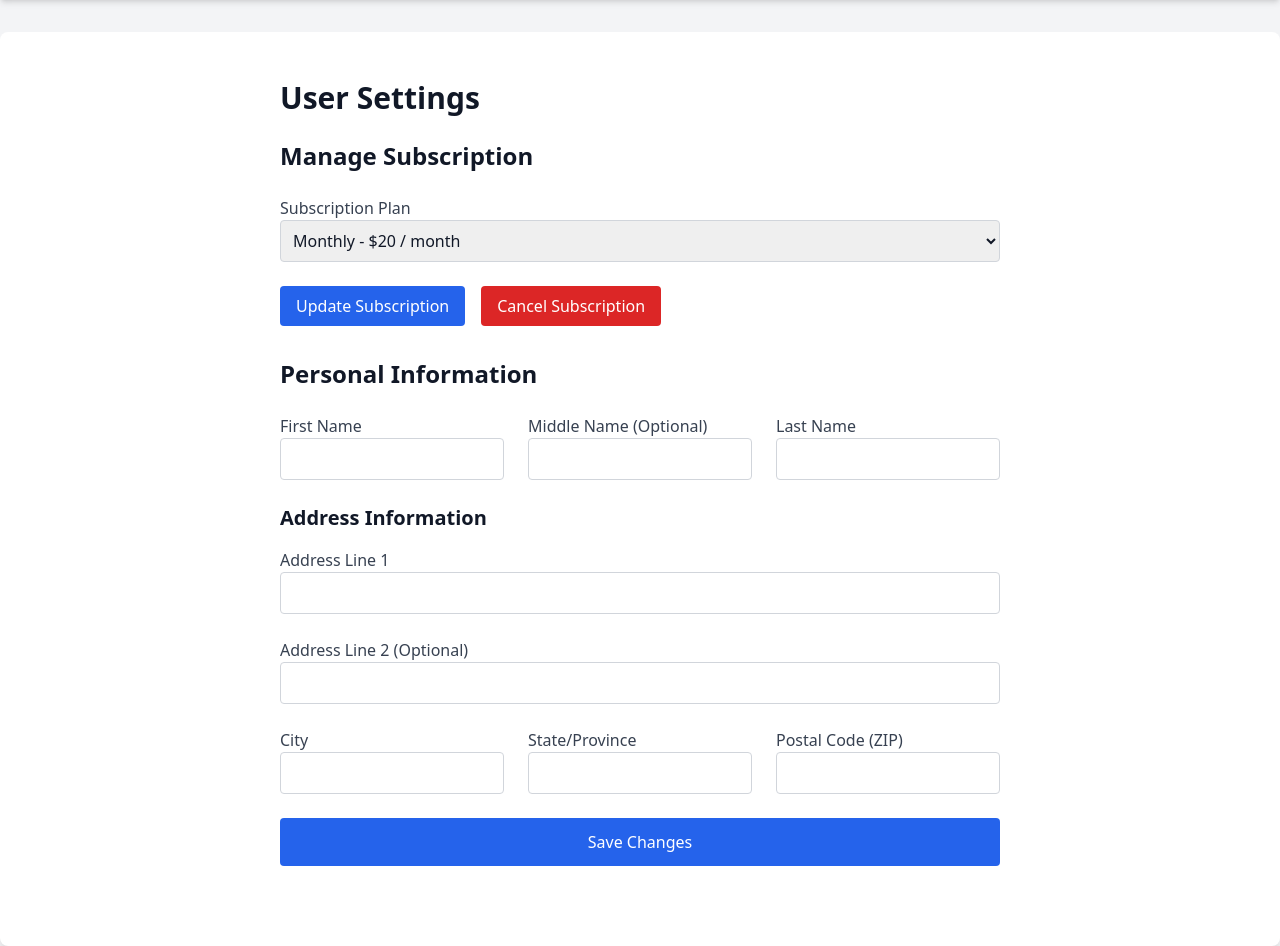
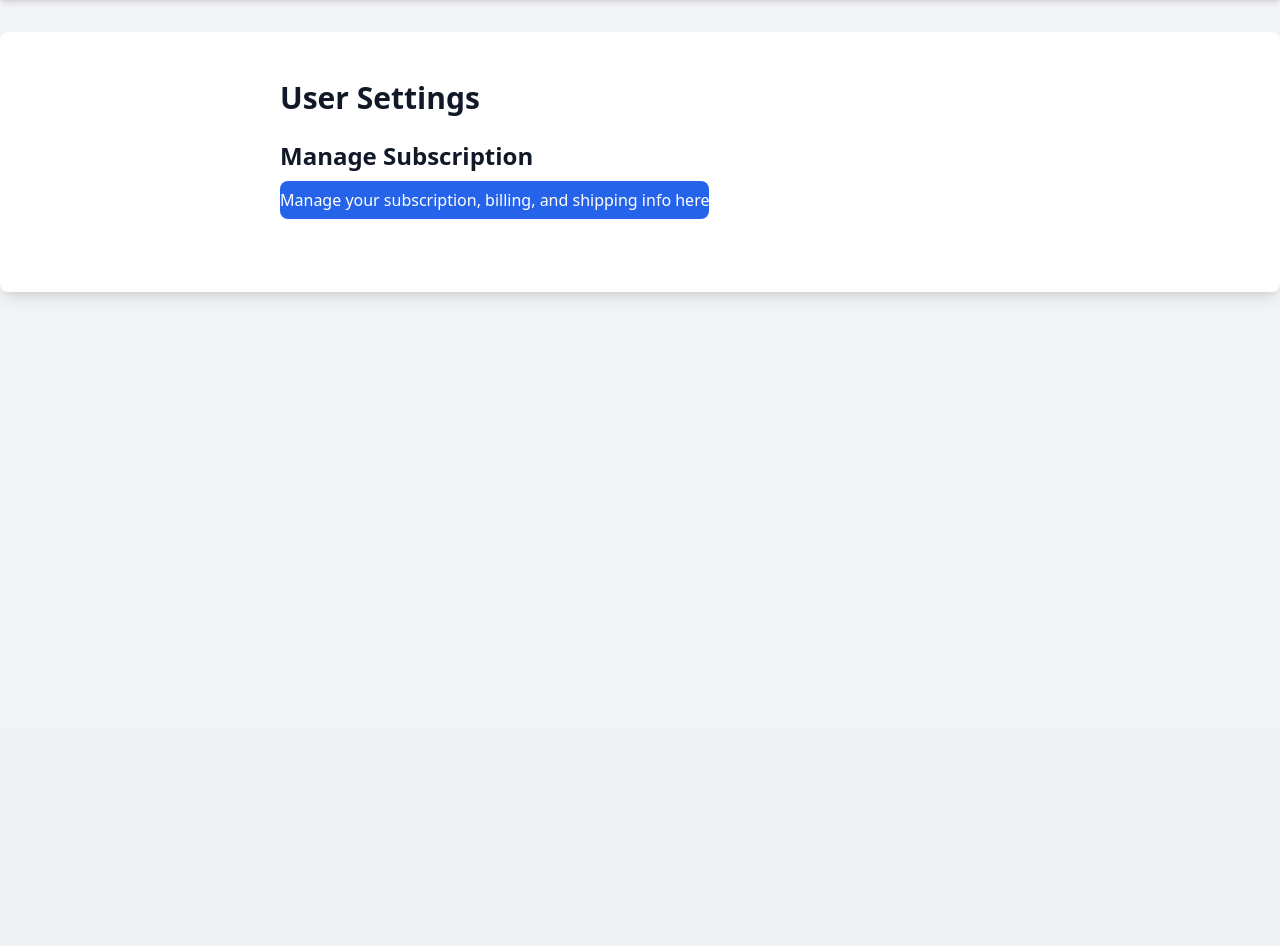
Before and after one commit to Slam-Dunk-Software/papers, a Django app: template core/users/templates/settings.html in a window 1280 px wide. Shown: the part 72-1018 px from the top of the page. After the commit the page ends 370 px from the top, so only its background shows below. Run offline with Django 5.2, Linux system fonts and the light colour scheme; the template is opened without the code that fills it, so the values that code supplies are empty; some libraries are stand-ins or nearby versions.

Commit message:
More shop

```diff
--- a/core/templates/shopify_buy_button.html
+++ b/core/templates/store/annual_button.html
@@ -58,7 +58,7 @@
       "price": false
     },
     "text": {
-      "button": "Buy now"
+      "button": "Sign up for an annual subscription and get two months free!"
     }
   },
   "productSet": {
--- a/core/templates/subscribe.html
+++ b/core/templates/subscribe.html
@@ -77,7 +77,8 @@
         </div>
       </div>
 
-      {% include "shopify_buy_button.html" %}
+      {% include "monthly_button.html" %}
+      {% include "annual_button.html" %}
 
       <!-- Submit -->
       <div class="mt-6">
--- a/core/users/templates/settings.html
+++ b/core/users/templates/settings.html
@@ -5,125 +5,13 @@
   <h1 class="text-3xl font-bold mb-6">User Settings</h1>
 
   <!-- Subscription Management -->
+  <!-- FIXME: Can we check to see if the user is subscribed in Shopify? -->
+  <!-- If yes, display something; if no, funnel them towards subscribing! -->
   <section class="mb-8">
     <h2 class="text-2xl font-semibold mb-4">Manage Subscription</h2>
-    <form method="POST" action="{% url 'subscribe' %}" class="space-y-6">
-      {% csrf_token %}
-      <div>
-        <label for="subscription_plan" class="block text-gray-700">Subscription Plan</label>
-        <select id="subscription_plan" name="subscription_plan"
-                class="w-full p-2 border border-gray-300 rounded focus:ring-2 focus:ring-blue-500">
-          <option value="monthly" {% if user.profile.subscription_plan == "monthly" %}selected{% endif %}>
-            Monthly - $20 / month
-          </option>
-          <option value="yearly" {% if user.profile.subscription_plan == "yearly" %}selected{% endif %}>
-            Yearly - $200 / year
-          </option>
-        </select>
-      </div>
-      <div class="flex items-center space-x-4">
-        <button type="submit"
-                class="bg-blue-600 text-white py-2 px-4 rounded hover:bg-blue-800 transition">
-          Update Subscription
-        </button>
-        <button type="button"
-                id="cancel-subscription"
-                class="bg-red-600 text-white py-2 px-4 rounded hover:bg-red-800 transition">
-          Cancel Subscription
-        </button>
-      </div>
-    </form>
-  </section>
-
-  <!-- Personal Information -->
-  <section class="mb-8">
-    <h2 class="text-2xl font-semibold mb-4">Personal Information</h2>
-    <form method="POST" action="{% url 'settings' %}" class="space-y-6">
-      {% csrf_token %}
-      <div class="grid grid-cols-1 md:grid-cols-3 gap-6">
-        <div>
-          <label for="first_name" class="block text-gray-700">First Name</label>
-          <input id="first_name" type="text" name="first_name" value="{{ user.first_name }}" required
-                 class="w-full p-2 border border-gray-300 rounded focus:ring-2 focus:ring-blue-500">
-        </div>
-        <div>
-          <label for="middle_name" class="block text-gray-700">Middle Name (Optional)</label>
-          <input id="middle_name" type="text" name="middle_name" value="{{ user.profile.middle_name }}"
-                 class="w-full p-2 border border-gray-300 rounded focus:ring-2 focus:ring-blue-500">
-        </div>
-        <div>
-          <label for="last_name" class="block text-gray-700">Last Name</label>
-          <input id="last_name" type="text" name="last_name" value="{{ user.last_name }}" required
-                 class="w-full p-2 border border-gray-300 rounded focus:ring-2 focus:ring-blue-500">
-        </div>
-      </div>
-
-      <!-- Address Information -->
-      <div>
-        <h3 class="text-xl font-semibold mb-4">Address Information</h3>
-        <div class="space-y-6">
-          <div>
-            <label for="address1" class="block text-gray-700">Address Line 1</label>
-            <input id="address1" type="text" name="address1" value="{{ user.profile.address1 }}" required
-                   class="w-full p-2 border border-gray-300 rounded focus:ring-2 focus:ring-blue-500">
-          </div>
-          <div>
-            <label for="address2" class="block text-gray-700">Address Line 2 (Optional)</label>
-            <input id="address2" type="text" name="address2" value="{{ user.profile.address2 }}"
-                   class="w-full p-2 border border-gray-300 rounded focus:ring-2 focus:ring-blue-500">
-          </div>
-          <div class="grid grid-cols-1 md:grid-cols-3 gap-6">
-            <div>
-              <label for="city" class="block text-gray-700">City</label>
-              <input id="city" type="text" name="city" value="{{ user.profile.city }}" required
-                     class="w-full p-2 border border-gray-300 rounded focus:ring-2 focus:ring-blue-500">
-            </div>
-            <div>
-              <label for="state" class="block text-gray-700">State/Province</label>
-              <input id="state" type="text" name="state" value="{{ user.profile.state }}" required
-                     class="w-full p-2 border border-gray-300 rounded focus:ring-2 focus:ring-blue-500">
-            </div>
-            <div>
-              <label for="zip" class="block text-gray-700">Postal Code (ZIP)</label>
-              <input id="zip" type="text" name="zip" value="{{ user.profile.zip }}" required
-                     class="w-full p-2 border border-gray-300 rounded focus:ring-2 focus:ring-blue-500">
-            </div>
-          </div>
-        </div>
-      </div>
-
-      <div class="mt-6">
-        <button type="submit"
-                class="w-full bg-blue-600 text-white py-3 rounded hover:bg-blue-800 transition">
-          Save Changes
-        </button>
-      </div>
-    </form>
+    <a href="shop.slamdunk.software/account" class="w-full bg-blue-600 text-white py-2 rounded-lg hover:bg-blue-700 transition mt-4">
+      Manage your subscription, billing, and shipping info here
+    </a>
   </section>
 </div>
-
-<!-- JavaScript for Cancel Subscription -->
-<script>
-  document.getElementById("cancel-subscription").addEventListener("click", function () {
-    if (confirm("Are you sure you want to cancel your subscription?")) {
-      fetch("{% url 'subscribe' %}", {
-        method: "POST",
-        headers: {
-          "Content-Type": "application/json",
-          "X-CSRFToken": "{{ csrf_token }}"
-        }
-      })
-      .then(response => response.json())
-      .then(data => {
-        if (data.success) {
-          alert("Subscription cancelled successfully.");
-          window.location.reload();
-        } else {
-          alert("Failed to cancel subscription.");
-        }
-      })
-      .catch(error => console.error("Error:", error));
-    }
-  });
-</script>
 {% endblock %}
```
Also changed, not shown: core/templates/store/monthly_button.html (added, +144 -0 lines).
